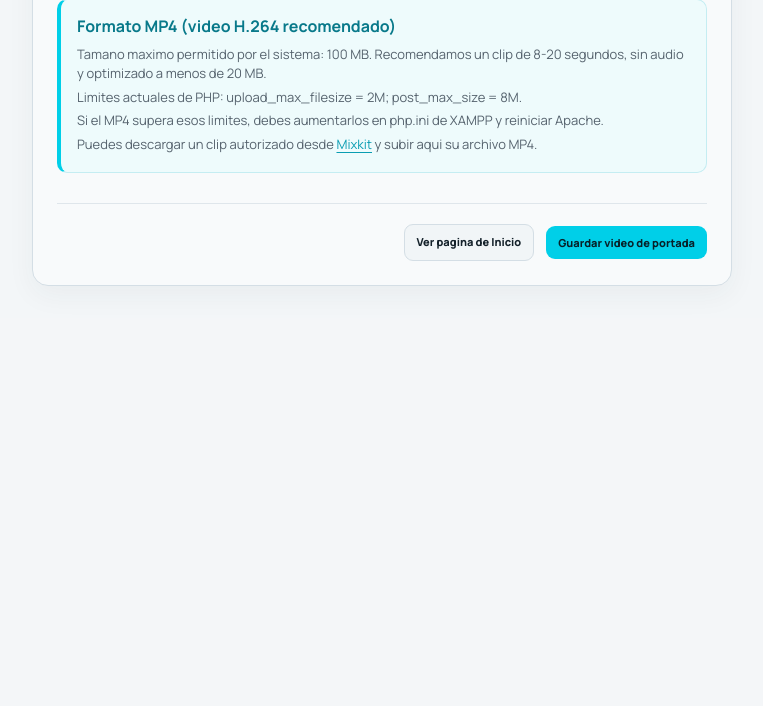
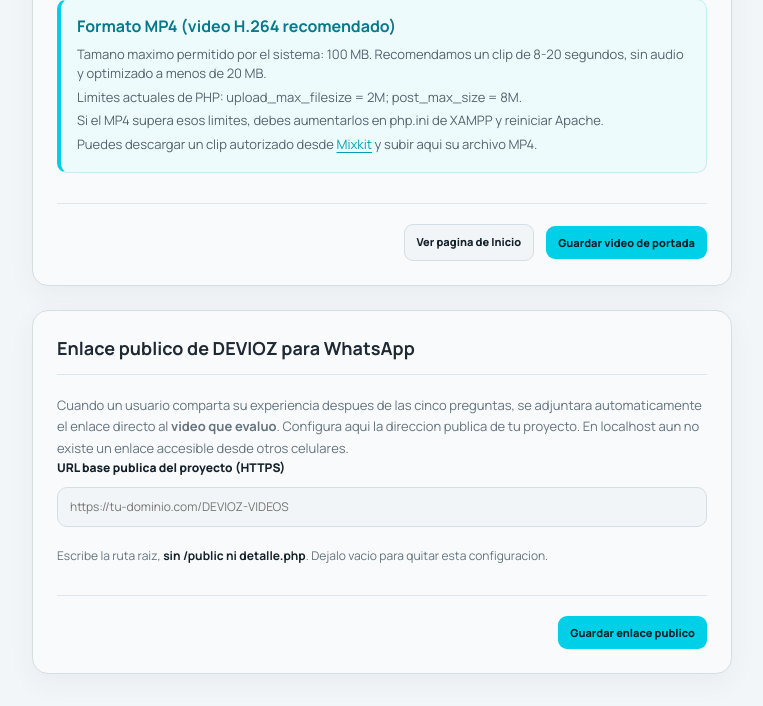
Before and after one commit to Yennder/DEVIOZ-VIDEOS, a PHP site: page /DEVIOZ-VIDEOS/configuracion/index.php in a window 1280 px wide. Shown: the part 1455-2161 px from the top of the page, without its empty margins (264-1027 px from the left). Before the commit the page ends 1741 px from the top, so only its background shows below. Run offline with PHP 8.4, Linux system fonts and the light colour scheme; the visitor is signed in with stand-in values (Sample User, id 1); tables that the repository leaves empty or names only in its code hold one stand-in row (values such as "Sample post").

Commit message:
Mejora de mensaje para whatsApp

```diff
--- a/admin/configuracion/index.php
+++ b/admin/configuracion/index.php
@@ -9,6 +9,7 @@ verificarAdmin();
 
 require_once "../../controllers/ConfiguracionController.php";
 require_once "../../includes/portada_video.php";
+require_once "../../includes/whatsapp_url_publica.php";
 
 
 $controller = new ConfiguracionController();
@@ -331,6 +332,27 @@ if ($postSinDatos) {
     }
 }
 
+// V4.5.5.1: dominio publico opcional para enlaces de videos compartidos.
+if ($esPost && !$postSinDatos && $accionConfiguracion === 'guardar_url_publica') {
+    verificarCsrfPost();
+    $entradaPublica = $_POST['url_publica_sitio'] ?? '';
+    $urlNormalizada = deviozNormalizarUrlPublica($entradaPublica);
+    if ($urlNormalizada === null) {
+        $error = 'Introduce la URL HTTPS publica de tu proyecto, sin /public, sin parametros ni localhost.';
+    } elseif (!$controller->guardar('url_publica_sitio', $urlNormalizada)) {
+        $error = 'No se pudo guardar la URL publica del proyecto.';
+    } else {
+        $mensaje = $urlNormalizada === ''
+            ? 'URL publica desactivada. Se utilizara el dominio actual cuando la plataforma este publicada.'
+            : 'URL publica guardada. Los mensajes incluiran el enlace del video correspondiente.';
+    }
+}
+$urlPublicaGuardada = (string)($controller->obtener('url_publica_sitio') ?? '');
+$urlPublicaCampo = $accionConfiguracion === 'guardar_url_publica' && $error !== ''
+    ? (is_string($_POST['url_publica_sitio'] ?? null) ? $_POST['url_publica_sitio'] : '')
+    : $urlPublicaGuardada;
+$vistaPreviaUrlPublica = deviozUrlPublicaVideo(23, $urlPublicaGuardada);
+
 $videoPortadaGuardado = $controller->obtener('video_portada');
 $videoPortadaSrc = deviozFuenteVideoPortada($videoPortadaGuardado, '../../');
 $videoPortadaNoEncontrado = deviozNombreVideoPortadaValido($videoPortadaGuardado)
@@ -380,6 +402,11 @@ href="../../assets/css/admin.css"
 .portada-admin-boton-quitar:hover{background:rgba(180,80,89,.09)!important;}
 .portada-admin-etiqueta{font-size:13px;line-height:1.6;color:var(--adm-text,#243444);}
 .portada-admin-enlace{color:#0a9db2;text-decoration:underline;text-underline-offset:3px;}
+.url-publica-card{margin-top:24px}
+.url-publica-card .url-publica-ayuda{color:var(--adm-muted,#8b9da9);font-size:13px;line-height:1.65;max-width:820px}
+.url-publica-card input[type=url]{display:block;width:100%;max-width:780px;box-sizing:border-box}
+.url-publica-ejemplo{display:block;overflow-wrap:anywhere;font-size:12px;color:var(--adm-muted,#8b9da9);margin-top:12px}
+.url-publica-ejemplo strong{color:var(--adm-text,#e9f5f8)}
 </style>
 </head>
 
@@ -624,6 +651,28 @@ Guardar Logo
 </form>
 <?php endif; ?>
 
+<form method="POST" class="admin-form url-publica-card" aria-label="Configurar enlace publico para compartir videos">
+    <?php echo csrfInput(); ?>
+    <input type="hidden" name="accion" value="guardar_url_publica">
+    <div class="form-section">
+        <h2>Enlace publico de DEVIOZ para WhatsApp</h2>
+        <p class="url-publica-ayuda">Cuando un usuario comparta su experiencia despues de las cinco preguntas,
+           se adjuntara automaticamente el enlace directo al <strong>video que evaluo</strong>.
+           Configura aqui la direccion publica de tu proyecto. En localhost aun no existe un enlace accesible desde otros celulares.</p>
+        <label for="url_publica_sitio">URL base publica del proyecto (HTTPS)</label>
+        <input type="url" id="url_publica_sitio" name="url_publica_sitio" maxlength="500"
+               inputmode="url" placeholder="https://tu-dominio.com/DEVIOZ-VIDEOS"
+               value="<?php echo htmlspecialchars($urlPublicaCampo, ENT_QUOTES, 'UTF-8'); ?>">
+        <span class="url-publica-ejemplo">Escribe la ruta raiz, <strong>sin /public ni detalle.php</strong>. Dejalo vacio para quitar esta configuracion.</span>
+        <?php if ($vistaPreviaUrlPublica !== null): ?>
+            <span class="url-publica-ejemplo">Ejemplo del enlace que se generara: <strong><?php echo htmlspecialchars($vistaPreviaUrlPublica, ENT_QUOTES, 'UTF-8'); ?></strong></span>
+        <?php endif; ?>
+    </div>
+    <div class="form-actions">
+        <button class="btn" type="submit">Guardar enlace publico</button>
+    </div>
+</form>
+
 </section>
 
 
--- a/includes/public_header.php
+++ b/includes/public_header.php
@@ -13,6 +13,6 @@
 <link rel="stylesheet" href="../assets/css/generos_hotfix.css?v=4.5.2.1">
 <link rel="stylesheet" href="../assets/css/valoraciones.css?v=4.5.3">
 <link rel="stylesheet" href="../assets/css/cuestionarios.css?v=4.5.4.1">
-<link rel="stylesheet" href="../assets/css/video_whatsapp_compartir.css?v=4.5.5">
+<link rel="stylesheet" href="../assets/css/video_whatsapp_compartir.css?v=4.5.5.1">
 </head>
 <body>
--- /dev/null
+++ b/includes/whatsapp_url_publica.php
@@ -0,0 +1,51 @@
+<?php
+/**
+ * HOTFIX V4.5.5.1 - Enlaces compartibles de video.
+ * La URL base vive en la tabla configuracion (sin migracion nueva).
+ * Nunca se envian mensajes ni se guardan datos de destinatarios.
+ */
+
+if (!function_exists('deviozNormalizarUrlPublica')) {
+    /** URL base HTTPS del proyecto, sin /public; null si es invalida. */
+    function deviozNormalizarUrlPublica($entrada): ?string
+    {
+        if (!is_string($entrada)) return null;
+        $valor = trim($entrada);
+        if ($valor === '') return '';
+        if (strlen($valor) > 500 || preg_match('/[\x00-\x1F\x7F]/', $valor)) return null;
+        $partes = parse_url($valor);
+        if (!is_array($partes) || strtolower((string)($partes['scheme'] ?? '')) !== 'https'
+            || empty($partes['host']) || isset($partes['user']) || isset($partes['pass'])
+            || isset($partes['query']) || isset($partes['fragment'])) return null;
+
+        $host = strtolower(rtrim((string)$partes['host'], '.'));
+        if ($host === 'localhost' || str_ends_with($host, '.localhost')
+            || preg_match('/\.(?:local|lan|internal|test|invalid|example)$/i', $host)) return null;
+
+        if (filter_var($host, FILTER_VALIDATE_IP)) {
+            if (!filter_var($host, FILTER_VALIDATE_IP, FILTER_FLAG_NO_PRIV_RANGE | FILTER_FLAG_NO_RES_RANGE)) return null;
+            $hostUrl = str_contains($host, ':') ? '[' . $host . ']' : $host;
+        } else {
+            if (!str_contains($host, '.') || !filter_var($host, FILTER_VALIDATE_DOMAIN, FILTER_FLAG_HOSTNAME)) return null;
+            $hostUrl = $host;
+        }
+
+        $ruta = (string)($partes['path'] ?? '');
+        if (preg_match('~(?:^|/)\.{1,2}(?:/|$)~', rawurldecode($ruta))) return null;
+        $ruta = rtrim($ruta, '/');
+        if (preg_match('~/public$~i', $ruta)) $ruta = substr($ruta, 0, -7);
+        if (preg_match('~\.(?:php|html?)$~i', $ruta)) return null;
+        $puerto = isset($partes['port']) && (int)$partes['port'] !== 443 ? ':' . (int)$partes['port'] : '';
+        return 'https://' . $hostUrl . $puerto . $ruta;
+    }
+}
+
+if (!function_exists('deviozUrlPublicaVideo')) {
+    function deviozUrlPublicaVideo(int $idVideo, $basePublica): ?string
+    {
+        if ($idVideo < 1) return null;
+        $base = deviozNormalizarUrlPublica($basePublica);
+        if (!$base) return null;
+        return $base . '/public/detalle.php?id=' . $idVideo;
+    }
+}
--- a/public/cuestionario_video.php
+++ b/public/cuestionario_video.php
@@ -115,5 +115,5 @@ $categorias = (new VideoController())->listarCategorias();
         <?php endif; ?>
     <?php endif; ?>
 </main></div>
-<script src="../assets/js/video_whatsapp_compartir.js?v=4.5.5" defer></script>
+<script src="../assets/js/video_whatsapp_compartir.js?v=4.5.5.2" defer></script>
 <?php include __DIR__ . '/../includes/public_footer.php'; ?>
```
Also changed, not shown: assets/css/video_whatsapp_compartir.css (+10 -0 lines), assets/js/video_whatsapp_compartir.js (+54 -13 lines), includes/video_whatsapp_compartir.php (+22 -8 lines).
